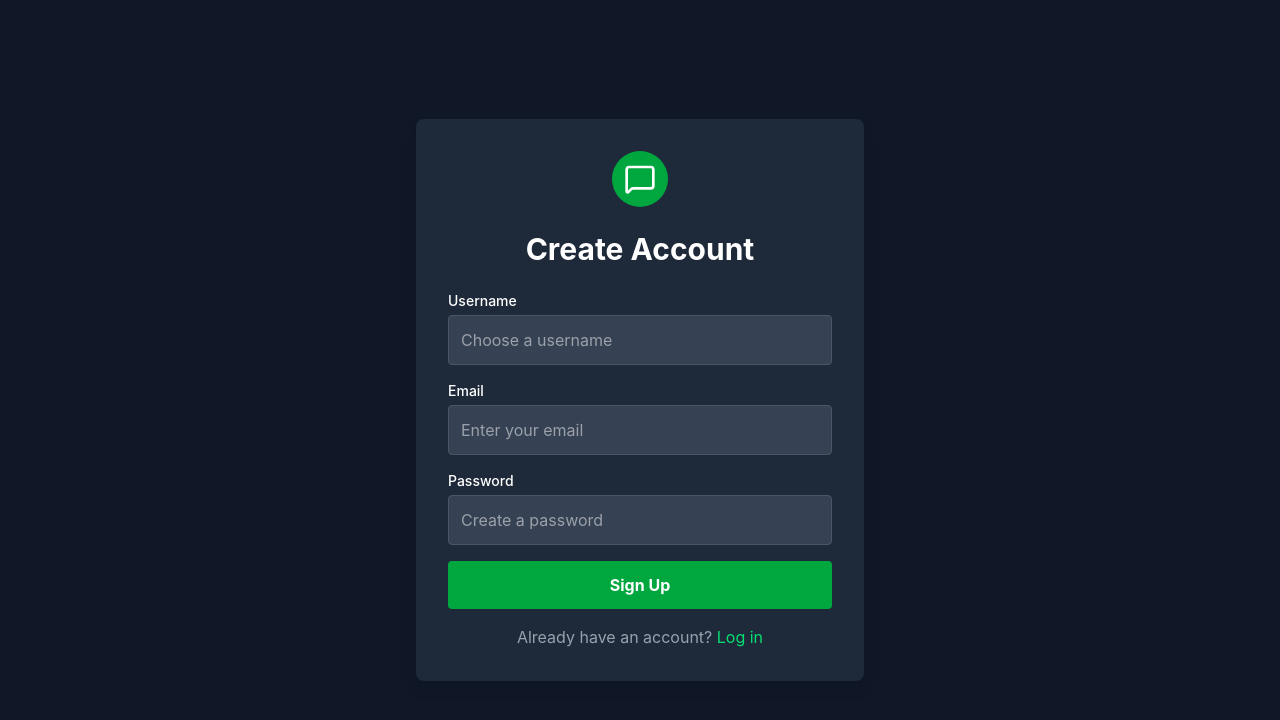
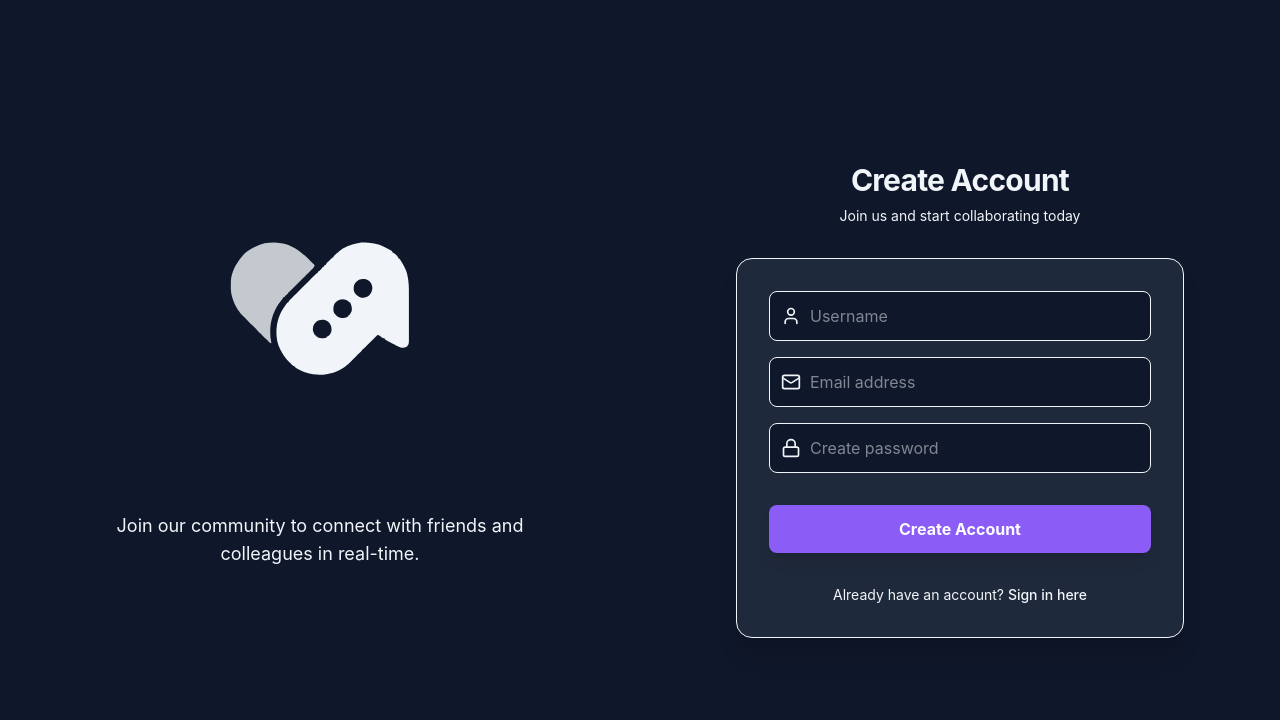
Before and after one commit to Sourabh10122002/talkie-client, a React (Vite) app: page /signup in a window 1280 px wide. Shown: the top 720 px of the page. Built offline with nearby package versions, Linux system fonts and the light colour scheme; no server answers.

Commit message:
feat: Introduce `AuthLayout` component, refactor `Signup` and `Login` pages to use it for a consistent UI, and add Vercel deployment configuration.

```diff
--- /dev/null
+++ b/src/components/AuthLayout.jsx
@@ -0,0 +1,54 @@
+import React from 'react';
+import Logo from '../assets/Logo';
+
+const AuthLayout = ({ title, subtitle, children }) => {
+    return (
+        <div className="min-h-screen w-full flex bg-theme-background text-theme">
+            {/* Left Side - Brand / Decorative */}
+            <div className="hidden lg:flex lg:w-1/2 relative bg-theme-surfaceLight overflow-hidden items-center justify-center">
+                {/* Abstract Background Pattern */}
+                <div className="absolute inset-0 bg-gradient-to-br from-theme-primary/20 to-transparent pointer-events-none" />
+                <div className="absolute -top-24 -left-24 w-96 h-96 bg-theme-primary/10 rounded-full blur-3xl" />
+                <div className="absolute top-1/2 right-0 w-64 h-64 bg-theme-primary/5 rounded-full blur-2xl" />
+
+                <div className="relative z-10 flex flex-col items-center text-center p-12">
+                    <div className="w-48 h-48 mb-8 text-theme-primary animate-fade-in-up">
+                        <Logo />
+                    </div>
+                    <h1 className="text-4xl font-bold mb-4 bg-clip-text text-transparent bg-gradient-to-r from-theme-primary to-theme-primaryHover">
+                        Connect & Collaborate
+                    </h1>
+                    <p className="text-lg text-theme-textSecondary max-w-md">
+                        Join our community to connect with friends and colleagues in real-time.
+                    </p>
+                </div>
+            </div>
+
+            {/* Right Side - Form Container */}
+            <div className="w-full lg:w-1/2 flex items-center justify-center p-8 bg-theme-background">
+                <div className="w-full max-w-md space-y-8 animate-fade-in">
+                    <div className="text-center">
+                        {/* Mobile Logo (visible only on small screens) */}
+                        <div className="lg:hidden mx-auto w-16 h-16 mb-4 text-theme-primary">
+                            <Logo />
+                        </div>
+                        <h2 className="text-3xl font-bold tracking-tight text-theme-text">
+                            {title}
+                        </h2>
+                        {subtitle && (
+                            <p className="mt-2 text-sm text-theme-textSecondary">
+                                {subtitle}
+                            </p>
+                        )}
+                    </div>
+
+                    <div className="bg-theme-surface p-8 rounded-2xl shadow-xl border border-theme-border/50">
+                        {children}
+                    </div>
+                </div>
+            </div>
+        </div>
+    );
+};
+
+export default AuthLayout;
--- a/src/pages/Login.jsx
+++ b/src/pages/Login.jsx
@@ -1,17 +1,20 @@
 import { useState } from 'react';
 import { Link, useNavigate } from 'react-router-dom';
 import api from '../api/api';
-import { MessageSquare } from 'lucide-react';
+import { Mail, Lock, Loader2 } from 'lucide-react';
+import AuthLayout from '../components/AuthLayout';
 
 const Login = () => {
     const [email, setEmail] = useState('');
     const [password, setPassword] = useState('');
     const [error, setError] = useState('');
+    const [isLoading, setIsLoading] = useState(false);
     const navigate = useNavigate();
 
     const handleSubmit = async (e) => {
         e.preventDefault();
         setError('');
+        setIsLoading(true);
         try {
             const response = await api.post('/auth/login', { email, password });
             localStorage.setItem('token', response.data.token);
@@ -19,57 +22,81 @@ const Login = () => {
             navigate('/');
         } catch (err) {
             setError(err.response?.data?.message || 'Login failed');
+        } finally {
+            setIsLoading(false);
         }
     };
 
     return (
-        <div className="min-h-screen flex items-center justify-center bg-gray-900 text-white">
-            <div className="bg-gray-800 p-8 rounded-lg shadow-lg w-full max-w-md">
-                <div className="flex justify-center mb-6">
-                    <div className="bg-blue-600 p-3 rounded-full">
-                        <MessageSquare className="w-8 h-8 text-white" />
+        <AuthLayout
+            title="Welcome Back"
+            subtitle="Enter your credentials to access your account"
+        >
+            <form onSubmit={handleSubmit} className="space-y-6">
+                {error && (
+                    <div className="bg-red-500/10 border border-red-500/50 text-red-500 p-3 rounded-lg text-sm text-center">
+                        {error}
                     </div>
-                </div>
-                <h2 className="text-3xl font-bold text-center mb-6">Welcome Back</h2>
-                {error && <div className="bg-red-500 text-white p-3 rounded mb-4 text-sm">{error}</div>}
-                <form onSubmit={handleSubmit} className="space-y-4">
-                    <div>
-                        <label className="block text-sm font-medium mb-1">Email</label>
+                )}
+
+                <div className="space-y-4">
+                    <div className="relative group">
+                        <div className="absolute inset-y-0 left-0 pl-3 flex items-center pointer-events-none text-theme-textSecondary group-focus-within:text-theme-primary transition-colors">
+                            <Mail size={20} />
+                        </div>
                         <input
                             type="email"
                             value={email}
                             onChange={(e) => setEmail(e.target.value)}
-                            className="w-full p-3 rounded bg-gray-700 border border-gray-600 focus:outline-none focus:border-blue-500"
-                            placeholder="Enter your email"
+                            className="w-full pl-10 pr-4 py-3 bg-theme-background border border-theme-border rounded-lg text-theme-text placeholder-theme-textSecondary focus:outline-none focus:border-theme-primary focus:ring-1 focus:ring-theme-primary transition-all duration-200"
+                            placeholder="Email address"
                             required
                         />
                     </div>
-                    <div>
-                        <label className="block text-sm font-medium mb-1">Password</label>
+
+                    <div className="relative group">
+                        <div className="absolute inset-y-0 left-0 pl-3 flex items-center pointer-events-none text-theme-textSecondary group-focus-within:text-theme-primary transition-colors">
+                            <Lock size={20} />
+                        </div>
                         <input
                             type="password"
                             value={password}
                             onChange={(e) => setPassword(e.target.value)}
-                            className="w-full p-3 rounded bg-gray-700 border border-gray-600 focus:outline-none focus:border-blue-500"
-                            placeholder="Enter your password"
+                            className="w-full pl-10 pr-4 py-3 bg-theme-background border border-theme-border rounded-lg text-theme-text placeholder-theme-textSecondary focus:outline-none focus:border-theme-primary focus:ring-1 focus:ring-theme-primary transition-all duration-200"
+                            placeholder="Password"
                             required
                         />
                     </div>
+                </div>
+
+                <div className="flex items-center justify-between text-sm">
+                    <label className="flex items-center space-x-2 text-theme-textSecondary hover:text-theme-text cursor-pointer">
+                        <input type="checkbox" className="rounded border-theme-border text-theme-primary focus:ring-theme-primary" />
+                        <span>Remember me</span>
+                    </label>
+                    <a href="#" className="text-theme-primary hover:text-theme-primaryHover transition-colors font-medium">
+                        Forgot password?
+                    </a>
+                </div>
+
+                <div className="pt-2">
                     <button
                         type="submit"
-                        className="w-full bg-blue-600 hover:bg-blue-700 text-white font-bold py-3 rounded transition duration-200"
+                        disabled={isLoading}
+                        className="w-full bg-theme-primary hover:bg-theme-primaryHover text-white font-bold py-3 rounded-lg transition-all duration-200 transform hover:scale-[1.02] active:scale-[0.98] disabled:opacity-70 disabled:cursor-not-allowed flex items-center justify-center shadow-lg hover:shadow-theme-primary/30"
                     >
-                        Log In
+                        {isLoading ? <Loader2 className="animate-spin w-5 h-5" /> : 'Sign In'}
                     </button>
-                </form>
-                <p className="mt-4 text-center text-gray-400">
-                    Don't have an account?{' '}
-                    <Link to="/signup" className="text-blue-400 hover:underline">
-                        Sign up
-                    </Link>
-                </p>
-            </div>
-        </div>
+                </div>
+            </form>
+
+            <p className="mt-8 text-center text-theme-textSecondary text-sm">
+                Don't have an account?{' '}
+                <Link to="/signup" className="text-theme-primary hover:text-theme-primaryHover font-medium hover:underline transition-colors">
+                    Create one now
+                </Link>
+            </p>
+        </AuthLayout>
     );
 };
 
--- a/src/pages/Signup.jsx
+++ b/src/pages/Signup.jsx
@@ -1,18 +1,21 @@
 import { useState } from 'react';
 import { Link, useNavigate } from 'react-router-dom';
 import api from '../api/api';
-import { MessageSquare } from 'lucide-react';
+import { User, Mail, Lock, Loader2 } from 'lucide-react';
+import AuthLayout from '../components/AuthLayout';
 
 const Signup = () => {
     const [username, setUsername] = useState('');
     const [email, setEmail] = useState('');
     const [password, setPassword] = useState('');
     const [error, setError] = useState('');
+    const [isLoading, setIsLoading] = useState(false);
     const navigate = useNavigate();
 
     const handleSubmit = async (e) => {
         e.preventDefault();
         setError('');
+        setIsLoading(true);
         try {
             const response = await api.post('/auth/register', { username, email, password });
             localStorage.setItem('token', response.data.token);
@@ -20,68 +23,85 @@ const Signup = () => {
             navigate('/');
         } catch (err) {
             setError(err.response?.data?.message || 'Signup failed');
+        } finally {
+            setIsLoading(false);
         }
     };
 
     return (
-        <div className="min-h-screen flex items-center justify-center bg-gray-900 text-white">
-            <div className="bg-gray-800 p-8 rounded-lg shadow-lg w-full max-w-md">
-                <div className="flex justify-center mb-6">
-                    <div className="bg-green-600 p-3 rounded-full">
-                        <MessageSquare className="w-8 h-8 text-white" />
+        <AuthLayout
+            title="Create Account"
+            subtitle="Join us and start collaborating today"
+        >
+            <form onSubmit={handleSubmit} className="space-y-6">
+                {error && (
+                    <div className="bg-red-500/10 border border-red-500/50 text-red-500 p-3 rounded-lg text-sm text-center">
+                        {error}
                     </div>
-                </div>
-                <h2 className="text-3xl font-bold text-center mb-6">Create Account</h2>
-                {error && <div className="bg-red-500 text-white p-3 rounded mb-4 text-sm">{error}</div>}
-                <form onSubmit={handleSubmit} className="space-y-4">
-                    <div>
-                        <label className="block text-sm font-medium mb-1">Username</label>
+                )}
+
+                <div className="space-y-4">
+                    <div className="relative group">
+                        <div className="absolute inset-y-0 left-0 pl-3 flex items-center pointer-events-none text-theme-textSecondary group-focus-within:text-theme-primary transition-colors">
+                            <User size={20} />
+                        </div>
                         <input
                             type="text"
                             value={username}
                             onChange={(e) => setUsername(e.target.value)}
-                            className="w-full p-3 rounded bg-gray-700 border border-gray-600 focus:outline-none focus:border-green-500"
-                            placeholder="Choose a username"
+                            className="w-full pl-10 pr-4 py-3 bg-theme-background border border-theme-border rounded-lg text-theme-text placeholder-theme-textSecondary focus:outline-none focus:border-theme-primary focus:ring-1 focus:ring-theme-primary transition-all duration-200"
+                            placeholder="Username"
                             required
                         />
                     </div>
-                    <div>
-                        <label className="block text-sm font-medium mb-1">Email</label>
+
+                    <div className="relative group">
+                        <div className="absolute inset-y-0 left-0 pl-3 flex items-center pointer-events-none text-theme-textSecondary group-focus-within:text-theme-primary transition-colors">
+                            <Mail size={20} />
+                        </div>
                         <input
                             type="email"
                             value={email}
                             onChange={(e) => setEmail(e.target.value)}
-                            className="w-full p-3 rounded bg-gray-700 border border-gray-600 focus:outline-none focus:border-green-500"
-                            placeholder="Enter your email"
+                            className="w-full pl-10 pr-4 py-3 bg-theme-background border border-theme-border rounded-lg text-theme-text placeholder-theme-textSecondary focus:outline-none focus:border-theme-primary focus:ring-1 focus:ring-theme-primary transition-all duration-200"
+                            placeholder="Email address"
                             required
                         />
                     </div>
-                    <div>
-                        <label className="block text-sm font-medium mb-1">Password</label>
+
+                    <div className="relative group">
+                        <div className="absolute inset-y-0 left-0 pl-3 flex items-center pointer-events-none text-theme-textSecondary group-focus-within:text-theme-primary transition-colors">
+                            <Lock size={20} />
+                        </div>
                         <input
                             type="password"
                             value={password}
                             onChange={(e) => setPassword(e.target.value)}
-                            className="w-full p-3 rounded bg-gray-700 border border-gray-600 focus:outline-none focus:border-green-500"
-                            placeholder="Create a password"
+                            className="w-full pl-10 pr-4 py-3 bg-theme-background border border-theme-border rounded-lg text-theme-text placeholder-theme-textSecondary focus:outline-none focus:border-theme-primary focus:ring-1 focus:ring-theme-primary transition-all duration-200"
+                            placeholder="Create password"
                             required
                         />
                     </div>
+                </div>
+
+                <div className="pt-2">
                     <button
                         type="submit"
-                        className="w-full bg-green-600 hover:bg-green-700 text-white font-bold py-3 rounded transition duration-200"
+                        disabled={isLoading}
+                        className="w-full bg-theme-primary hover:bg-theme-primaryHover text-white font-bold py-3 rounded-lg transition-all duration-200 transform hover:scale-[1.02] active:scale-[0.98] disabled:opacity-70 disabled:cursor-not-allowed flex items-center justify-center shadow-lg hover:shadow-theme-primary/30"
                     >
-                        Sign Up
+                        {isLoading ? <Loader2 className="animate-spin w-5 h-5" /> : 'Create Account'}
                     </button>
-                </form>
-                <p className="mt-4 text-center text-gray-400">
-                    Already have an account?{' '}
-                    <Link to="/login" className="text-green-400 hover:underline">
-                        Log in
-                    </Link>
-                </p>
-            </div>
-        </div>
+                </div>
+            </form>
+
+            <p className="mt-8 text-center text-theme-textSecondary text-sm">
+                Already have an account?{' '}
+                <Link to="/login" className="text-theme-primary hover:text-theme-primaryHover font-medium hover:underline transition-colors">
+                    Sign in here
+                </Link>
+            </p>
+        </AuthLayout>
     );
 };
 
```
Also changed, not shown: vercel.json (added).
